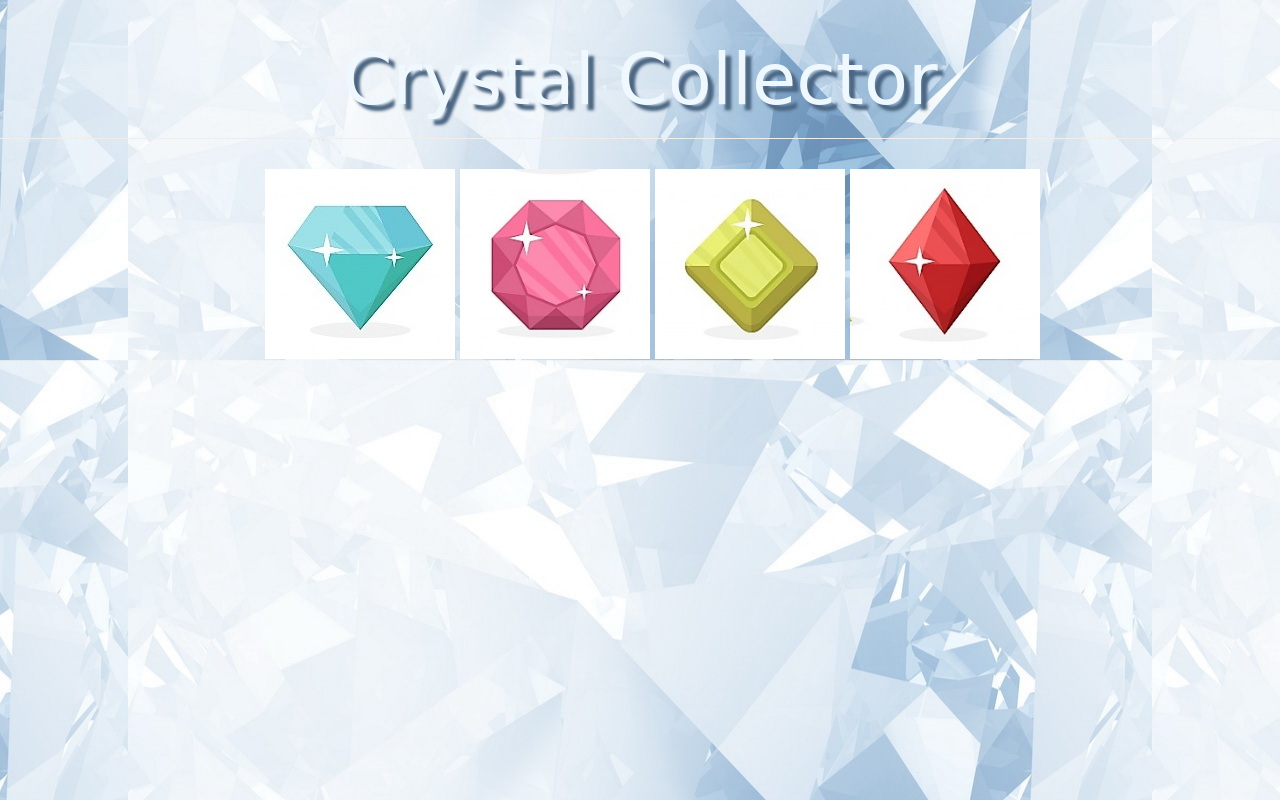
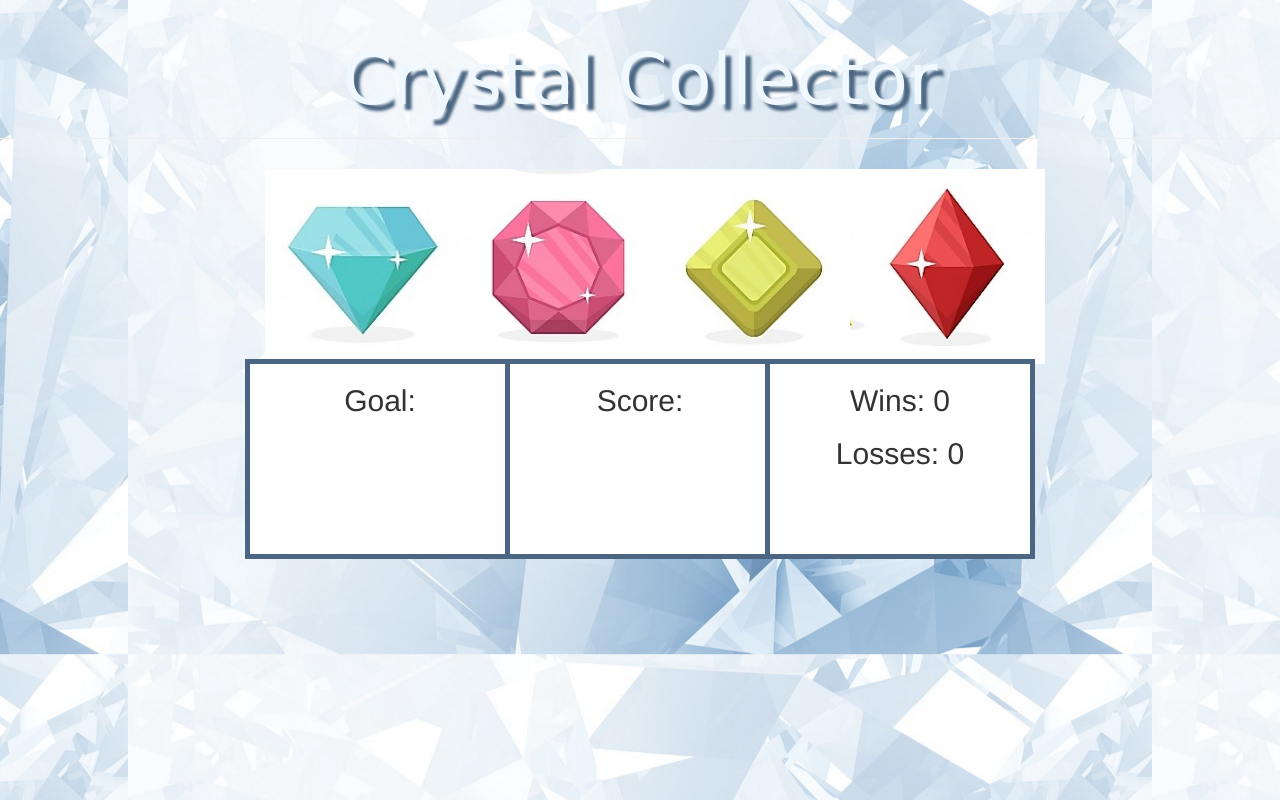
Before and after one commit to lryoung9/CrystalGame, a plain HTML site: page index.html in a window 1280 px wide. Drawn offline with nearby package versions, Linux system fonts and the light colour scheme; a web font is replaced by a local one.

Commit message:
score tracking styled on page

```diff
--- a/assets/css/style.css
+++ b/assets/css/style.css
@@ -12,9 +12,20 @@ h1 {
 }
 
 img {
+	height: 195px;
+	width: 195px;
+	margin: auto;
+}
+
+.keep {
 	height: 190px;
-	width: 190px;
-	margin: auto;
-	border-color: #4b6682;
-	border-width: 10px;
+	width: 260px;
+	background-color: white;
+	margin-bottom: 100px;
+	outline: 5px solid #4b6682;
 }
+
+h2 {
+	text-align: center;
+	vertical-align: middle;
+}
--- a/index.html
+++ b/index.html
@@ -51,11 +51,18 @@
 				<!-- Goal, Score, Wins/Losses -->
 				<div class="row">
 					<!-- Goal -->
-					<div class="col-xs-4"></div>
+					<div id="goal" class="keep col-xs-4">
+						<h2>Goal:</h2>
+					</div>
 					<!-- Score -->
-					<div class="col-xs-4"></div>
+					<div id="score" class="keep col-xs-4">
+						<h2>Score:</h2>
+					</div>
 					<!-- Wins/Losses -->
-					<div class="col-xs-4"></div>
+					<div id="win_losses" class="keep col-xs-4">
+						<h2>Wins: 0</h2>
+						<h2>Losses: 0</h2>
+					</div>
 				</div>
 			</div>
 		</div>
```
